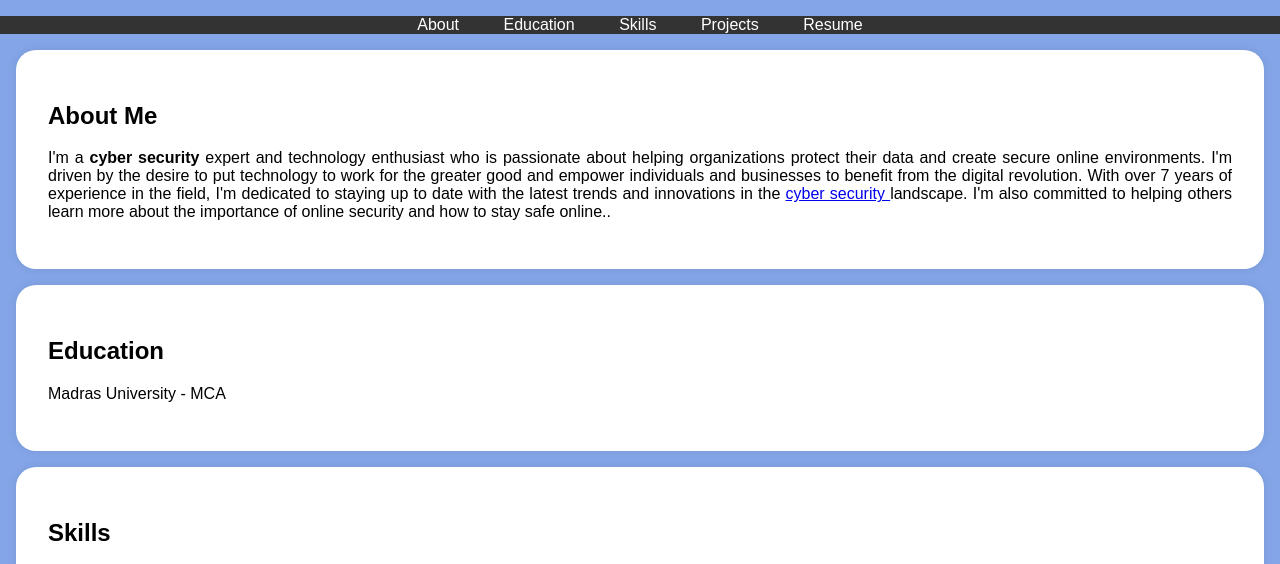
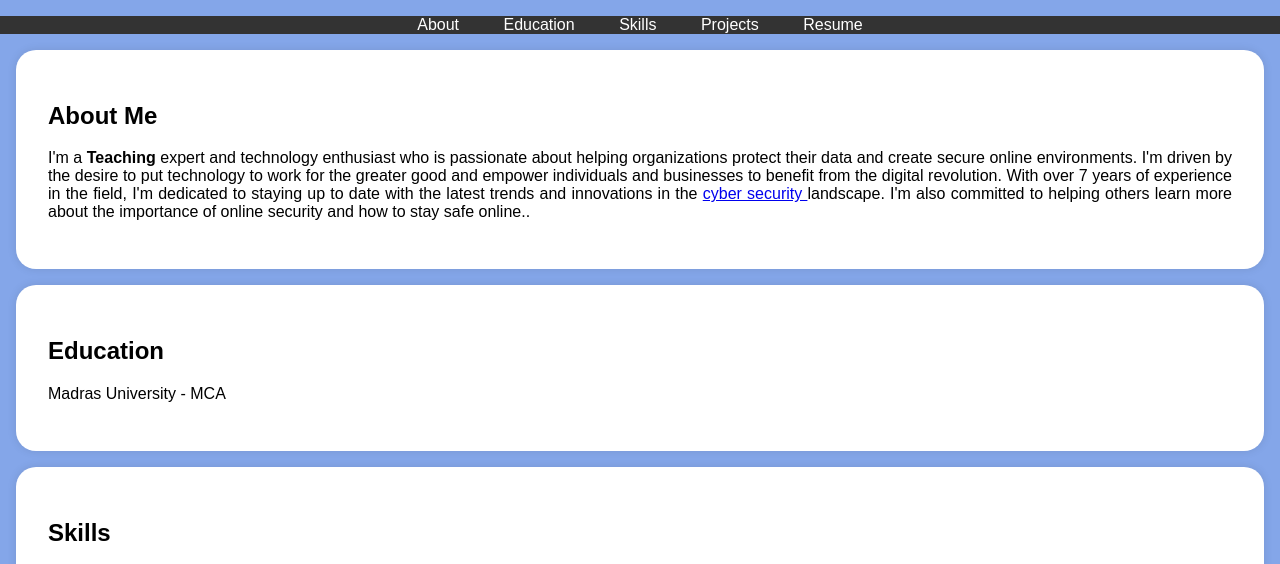
Before and after one commit to Selvaragini/selva, a plain HTML site: page index.html in a window 1280 px wide. Shown: the part 197-761 px from the top of the page. Drawn offline with Linux system fonts and the light colour scheme.

Commit message:
Update index.html

```diff
--- a/index.html
+++ b/index.html
@@ -115,7 +115,7 @@
     <section id="about">
         <div class="section-content">
             <h2>About Me</h2>
-            <p>I'm a <b>cyber security </b>expert and technology enthusiast who is passionate about helping organizations protect their data and create secure online environments. I'm driven by the desire to put technology to work for the greater good and empower individuals and businesses to benefit from the digital revolution. With over 7 years of experience in the field, I'm dedicated to staying up to date with the latest trends and innovations in the <a href="https://techtrainer20.github.io/git_con2/" traget="_target">cyber security </a> landscape. I'm also committed to helping others learn more about the importance of online security and how to stay safe online..</p>
+            <p>I'm a <b> Teaching </b>expert and technology enthusiast who is passionate about helping organizations protect their data and create secure online environments. I'm driven by the desire to put technology to work for the greater good and empower individuals and businesses to benefit from the digital revolution. With over 7 years of experience in the field, I'm dedicated to staying up to date with the latest trends and innovations in the <a href="https://techtrainer20.github.io/git_con2/" traget="_target">cyber security </a> landscape. I'm also committed to helping others learn more about the importance of online security and how to stay safe online..</p>
         </div>
     </section>
 
```
